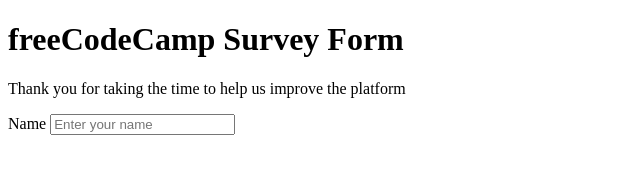
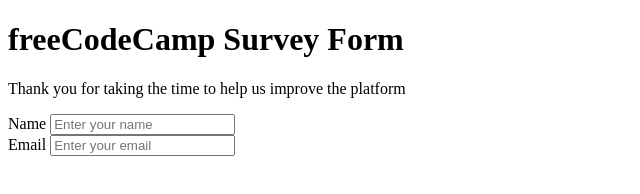
Before and after one commit to VinayakSuthar/FCC-Survey-Form, a plain HTML site: page index.html in a window 1280 px wide. Shown: the whole page, without its empty margins (0-640 px from the left). Drawn offline with Linux system fonts and the light colour scheme.

Commit message:
Add email input

```diff
--- a/index.html
+++ b/index.html
@@ -24,6 +24,16 @@
           placeholder="Enter your name"
         />
       </div>
+      <div class="form-group">
+        <label id="email-label" for="email">Email</label>
+        <input
+          type="email"
+          name="email"
+          id="email"
+          class="form-control"
+          placeholder="Enter your email"
+        />
+      </div>
     </form>
     </div>
   </body>
```
